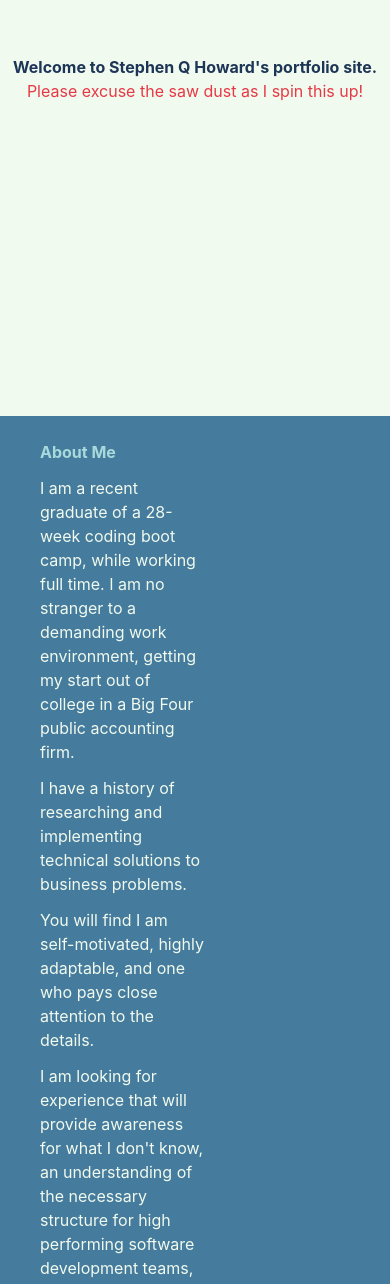
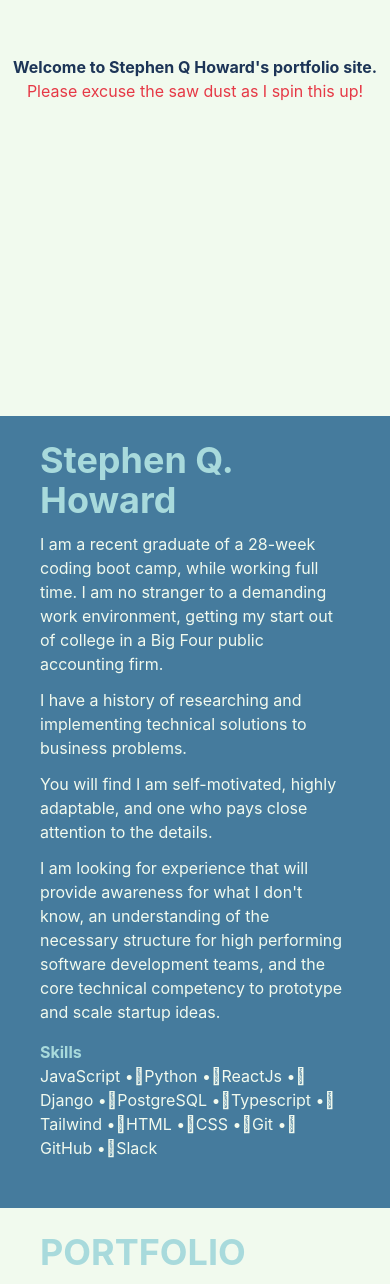
Before and after one commit to stephenqhoward/portfolio-site, a Next.js app: page / in a window 390 px wide. Shown: the part 259-1543 px from the top of the page. Built offline with nearby package versions, Linux system fonts and the light colour scheme.

Commit message:
Converted bio to component and responsively styled

```diff
--- /dev/null
+++ b/src/components/Bio/Bio.tsx
@@ -0,0 +1,37 @@
+import { type FC } from "react";
+import Link from 'next/link';
+
+type BioProps = {
+  text: string[];
+  skills: string[];
+};
+
+const Bio: FC<BioProps> = ({ text, skills }) => (
+  <>
+    <div className="pb-4 space-y-3 sm:w-full md:w-[60%]">
+      <h2 className="text-4xl">Stephen Q. Howard</h2>
+      {text.map((paragraph, index) => {
+        return (
+            <p className="sm:ml-0 md:ml-16" key={ index }>{ paragraph }</p>
+        )
+      })}
+    </div>
+    <div className="sm:ml-0 md:ml-16">
+      <h2>Skills</h2>
+      <ul className="flex flex-row flex-wrap">
+        {skills.map((skill, index) => {
+          while(index !== skills.length-1) {
+            return (
+              <li key={ index }>{ skill } &#x2022;&#x3;</li>
+            )
+          }
+          return (
+            <li key={ index }>{ skill }</li>
+          )
+        })}
+      </ul>
+    </div>
+  </>
+);
+
+export default Bio;
--- /dev/null
+++ b/src/components/Bio/index.ts
@@ -0,0 +1 @@
+export { default as Bio } from "./Bio";
--- a/src/pages/index.tsx
+++ b/src/pages/index.tsx
@@ -6,6 +6,7 @@ import Image from 'next/image'
 // Custom Components
 import { Navbar } from "../components/Navbar";
 import { PortfolioItem } from '../components/PortfolioItem';
+import { Bio } from '../components/Bio';
 
 // Images
 import LinkedInLogo from '../../public/img/linkedin-app-icon.svg';
@@ -39,20 +40,11 @@ const Home: NextPage = () => {
             <p className="text-red">Please excuse the saw dust as I spin this up!</p>
           </section>
 
-          <section className="container min-h-[40vh] flex flex-row flex-wrap bg-blue py-6" id="about">
-            <div className="mr-36 px-10 pb-4">
-              <h2 className="">About Me</h2>
-              <ul className="">
-                <li className="pt-3">I am a recent graduate of a 28-week coding boot camp, while working full time. I am no stranger to a demanding work environment, getting my start out of college in a Big Four public accounting firm.</li>
-                <li className="pt-3">I have a history of researching and implementing technical solutions to business problems.</li>
-                <li className="pt-3">You will find I am self-motivated, highly adaptable, and one who pays close attention to the details.</li>
-                <li className="pt-3">I am looking for experience that will provide awareness for what I don&apos;t know, an understanding of the necessary structure for high performing software development teams, and the core technical competency to prototype my startup ideas.</li>
-              </ul>
-            </div>
-            <div className="px-10">
-              <h2>Skills</h2>
-              <p>JavaScript - Python - ReactJs - Django - PostgreSQL - Typescript - Tailwind - HTML - CSS - Git - GitHub - Slack</p>
-            </div>
+          <section className="container min-h-[40vh] flex flex-col flex-wrap bg-blue pt-6 pb-12 px-10" id="about">
+            <Bio
+              text={['I am a recent graduate of a 28-week coding boot camp, while working full time. I am no stranger to a demanding work environment, getting my start out of college in a Big Four public accounting firm.','I have a history of researching and implementing technical solutions to business problems.','You will find I am self-motivated, highly adaptable, and one who pays close attention to the details.',`I am looking for experience that will provide awareness for what I don't know, an understanding of the necessary structure for high performing software development teams, and the core technical competency to prototype and scale startup ideas.`]}
+              skills={['JavaScript','Python','ReactJs','Django','PostgreSQL','Typescript','Tailwind','HTML','CSS','Git','GitHub','Slack']}
+            ></Bio>
           </section>
 
           <section className="container bg-cream px-10 pt-6 pb-12 flex flex-col items-center space-y-4" id="portfolio">
```
Also changed, not shown: src/components/Bio/Bio.module.css (added).
